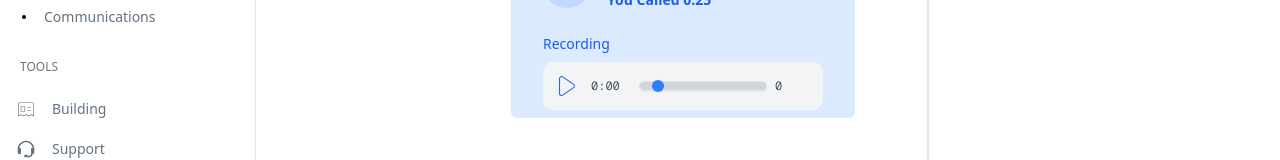
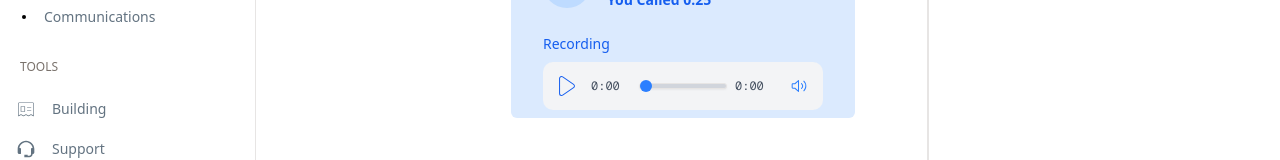
Before and after one commit to amirhosein7590/lead_assist_task, a Next.js app: page / in a window 1280 px wide. Shown: the part 452-612 px from the top of the page. Built offline with nearby package versions, Linux system fonts and the light colour scheme.

Commit message:
fix audio player bug

```diff
--- a/src/components/modules/audioPlayer.jsx
+++ b/src/components/modules/audioPlayer.jsx
@@ -1,9 +1,11 @@
 "use client";
 
-import { useState, useRef, useEffect, memo } from "react";
+import { useState, useRef, useEffect, memo, useCallback } from "react";
 import { Input } from "./input";
 import { Button } from "./button";
 import { CiPause1, CiPlay1 } from "react-icons/ci";
+import { FaVolumeMute } from "react-icons/fa";
+import { GoUnmute } from "react-icons/go";
 
 const AudioPlayer = ({ src, className }) => {
   const audioRef = useRef(null);
@@ -11,6 +13,11 @@ const AudioPlayer = ({ src, className }) => {
   const [currentTime, setCurrentTime] = useState(0);
   const [duration, setDuration] = useState(0);
   const [isSeeking, setIsSeeking] = useState(false);
+  const [isMuted, setIsMuted] = useState(false);
+
+  const getDuration = useCallback(() => {
+    return formatTime(audioRef.current?.duration);
+  }, [audioRef]);
 
   const formatTime = (time) => {
     if (isNaN(time)) return "0:00";
@@ -20,19 +27,25 @@ const AudioPlayer = ({ src, className }) => {
   };
 
   const togglePlay = () => {
-    if (isPlaying) {
-      audioRef.current.pause();
-    } else {
-      audioRef.current.play();
-    }
+    if (!audioRef.current) return;
+    if (isPlaying) audioRef.current.pause();
+    else audioRef.current.play();
     setIsPlaying(!isPlaying);
+  };
+
+  const toggleMute = () => {
+    if (!audioRef.current) return;
+    audioRef.current.muted = !audioRef.current.muted;
+    setIsMuted(audioRef.current.muted);
   };
 
   useEffect(() => {
     const audio = audioRef.current;
     if (!audio) return;
 
-    const updateTime = () => setCurrentTime(audio.currentTime);
+    const updateTime = () => {
+      if (!isSeeking) setCurrentTime(audio.currentTime);
+    };
     const handleLoaded = () => setDuration(audio.duration);
     const handleEnded = () => {
       setIsPlaying(false);
@@ -48,19 +61,32 @@ const AudioPlayer = ({ src, className }) => {
       audio.removeEventListener("loadedmetadata", handleLoaded);
       audio.removeEventListener("ended", handleEnded);
     };
-  }, []);
+  }, [isSeeking]);
 
-  const handleSeekStart = () => {
+  //   const handleSeek = (e) => {
+  //     const newTime = parseFloat(e.target.value);
+  //     setCurrentTime(newTime);
+  //     if (audioRef.current && !isSeeking) {
+  //       audioRef.current.currentTime = newTime;
+  //     }
+  //   };
+
+  const handleMouseDown = () => {
     setIsSeeking(true);
   };
 
-  const handleSeeking = (e) => {
-    setCurrentTime(parseFloat(e.target.value));
+  const handleMouseUp = (e) => {
+    if (audioRef.current) {
+      audioRef.current.currentTime = parseFloat(e.target.value);
+    }
+    setIsSeeking(false);
   };
 
-  const handleSeekEnd = (e) => {
-    setIsSeeking(false);
-    audioRef.current.currentTime = parseFloat(e.target.value);
+  const handleSeek = (e) => {
+    const newTime = parseFloat(e.target.value);
+    console.log(newTime);
+    setCurrentTime(newTime);
+    audioRef.current.currentTime = newTime;
   };
 
   return (
@@ -86,17 +112,11 @@ const AudioPlayer = ({ src, className }) => {
       <Input
         type="range"
         min="0"
-        max={duration || 0}
+        max={audioRef.current?.duration}
         value={currentTime}
         step="0.01"
-        onMouseDown={handleSeekStart}
-        onMouseMove={handleSeeking}
-        onMouseUp={handleSeekEnd}
-        onTouchStart={handleSeekStart}
-        onTouchMove={handleSeeking}
-        onTouchEnd={handleSeekEnd}
-        onChange={() => {}}
-        className="flex-1 h-1.5 bg-gray-300 rounded-lg appearance-none cursor-pointer
+        onChange={(event) => handleSeek(event)}
+        className="flex-1 h-1.5 bg-gray-300 rounded-lg appearance-none cursor-pointer !p-0
 [&::-webkit-slider-thumb]:appearance-none
 [&::-webkit-slider-thumb]:w-3
 [&::-webkit-slider-thumb]:h-3
@@ -108,9 +128,23 @@ const AudioPlayer = ({ src, className }) => {
       />
 
       <span className="text-xs text-gray-600 font-mono w-10 shrink-0">
-        {duration}
+        {getDuration()}
       </span>
-
+      <Button
+        variant="icon"
+        onClick={toggleMute}
+        className="w-8 h-8 flex cursor-pointer items-center justify-center transition-colors shrink-0"
+      >
+        {isMuted ? (
+          <span className="!text-blue-500">
+            <FaVolumeMute />
+          </span>
+        ) : (
+          <span className="!text-blue-500">
+            <GoUnmute />
+          </span>
+        )}
+      </Button>
       <audio ref={audioRef} src={src} preload="metadata" />
     </div>
   );
--- a/src/components/modules/input.jsx
+++ b/src/components/modules/input.jsx
@@ -1,24 +1,22 @@
-import * as React from "react"
+import * as React from "react";
 
-import { cn } from "@/lib/utils"
+import { cn } from "@/lib/utils";
 
-function Input({
-  className,
-  type,
-  ...props
-}) {
+function Input({ className, type, onChange, ...props }) {
   return (
     <input
+      {...props}
       type={type}
       data-slot="input"
       className={cn(
         "file:text-foreground placeholder:text-muted-foreground selection:bg-primary selection:text-primary-foreground dark:bg-input/30 border-input h-9 w-full min-w-0 rounded-md border bg-transparent px-3 py-1 text-base shadow-xs transition-[color,box-shadow] outline-none file:inline-flex file:h-7 file:border-0 file:bg-transparent file:text-sm file:font-medium disabled:pointer-events-none disabled:cursor-not-allowed disabled:opacity-50 md:text-sm",
         "focus-visible:border-ring focus-visible:ring-ring/50 focus-visible:ring-[3px]",
         "aria-invalid:ring-destructive/20 dark:aria-invalid:ring-destructive/40 aria-invalid:border-destructive",
-        className
+        className,
       )}
-      {...props} />
+      onChange={(event) => onChange(event)}
+    />
   );
 }
 
-export { Input }
+export { Input };
--- /dev/null
+++ b/src/hooks/useDuration.js
@@ -0,0 +1,10 @@
+export default function useDuration(duration) {
+  if (!duration || isNaN(duration)) {
+    return { minutes: 0, seconds: 0 };
+  }
+
+  const minutes = Math.floor(duration / 60);
+  const seconds = Math.floor(duration % 60);
+
+  return { minutes, seconds };
+}
```
Lines whose indentation alone changed are shown as unchanged.
